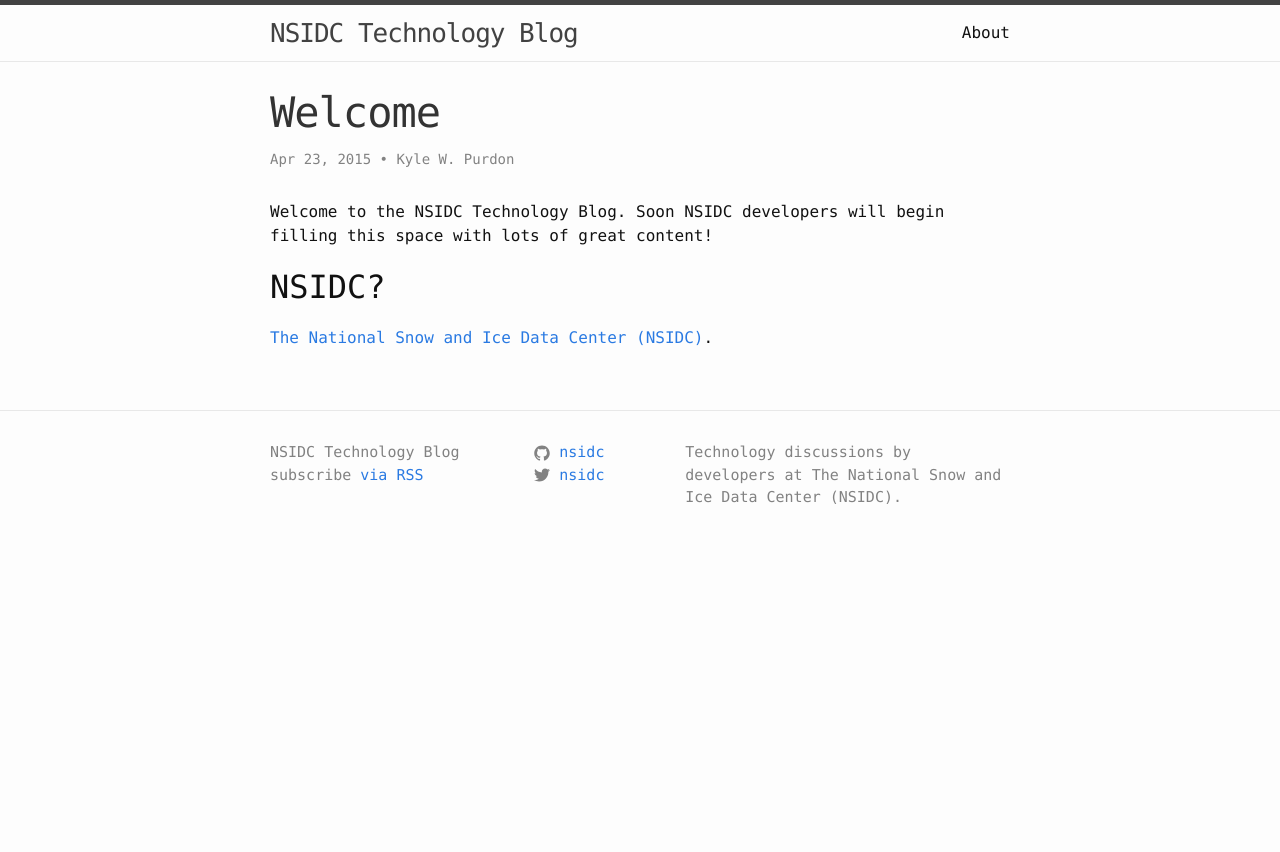
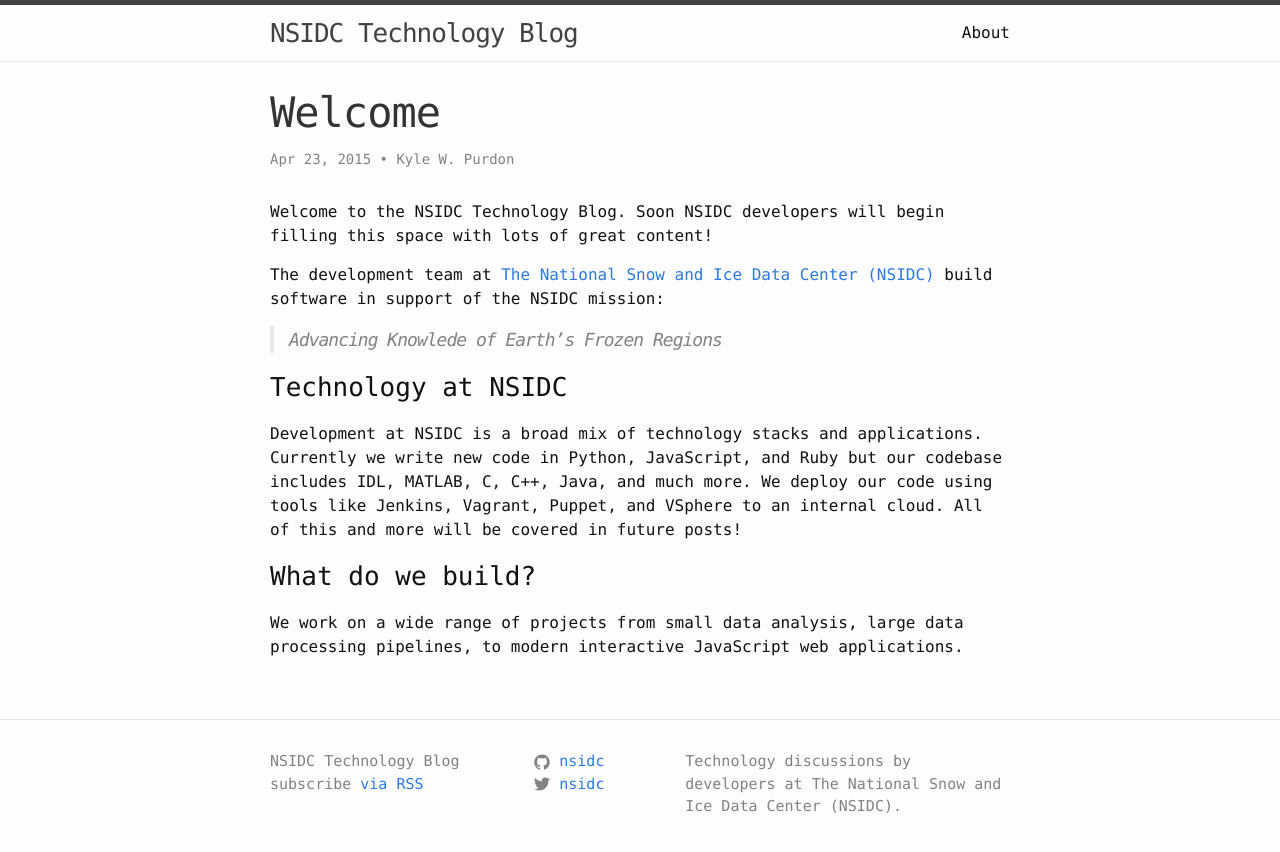
Before and after one commit to nsidc/nsidc.github.io, a Jekyll site: the page built from _posts/2015-04-23-welcome.md, in a window 1280 px wide. Shown: the top 852 px of the page. Built offline with Jekyll 4.4.1, drawn with Linux system fonts in a browser that asks for light colours.

Commit message:
Update the welcome post.

```diff
--- a/_posts/2015-04-23-welcome.md
+++ b/_posts/2015-04-23-welcome.md
@@ -2,10 +2,22 @@
 layout: post
 title: Welcome
 author: Kyle W. Purdon
+#summary: ""
+tags: [welcome, nsidc, technology]
 ---
 
 Welcome to the NSIDC Technology Blog. Soon NSIDC developers will begin filling this space with lots of great content!
 
-## NSIDC?
+<!-- more -->
 
-[The National Snow and Ice Data Center (NSIDC)](http://www.nsidc.org).
+The development team at [The National Snow and Ice Data Center (NSIDC)](http://www.nsidc.org) build software in support of the NSIDC mission:
+
+>Advancing Knowlede of Earth's Frozen Regions
+
+### Technology at NSIDC
+
+Development at NSIDC is a broad mix of technology stacks and applications. Currently we write new code in Python, JavaScript, and Ruby but our codebase includes IDL, MATLAB, C, C++, Java, and much more. We deploy our code using tools like Jenkins, Vagrant, Puppet, and VSphere to an internal cloud. All of this and more will be covered in future posts!
+
+### What do we build?
+
+We work on a wide range of projects from small data analysis, large data processing pipelines, to modern interactive JavaScript web applications.
```
